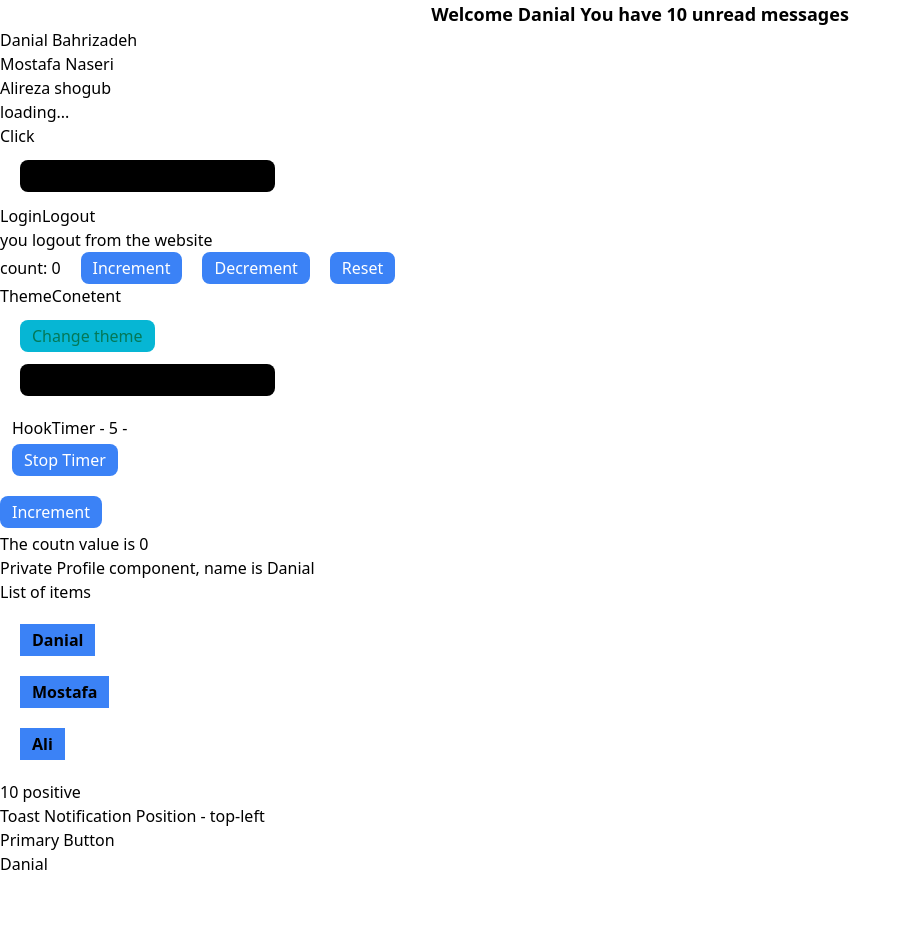
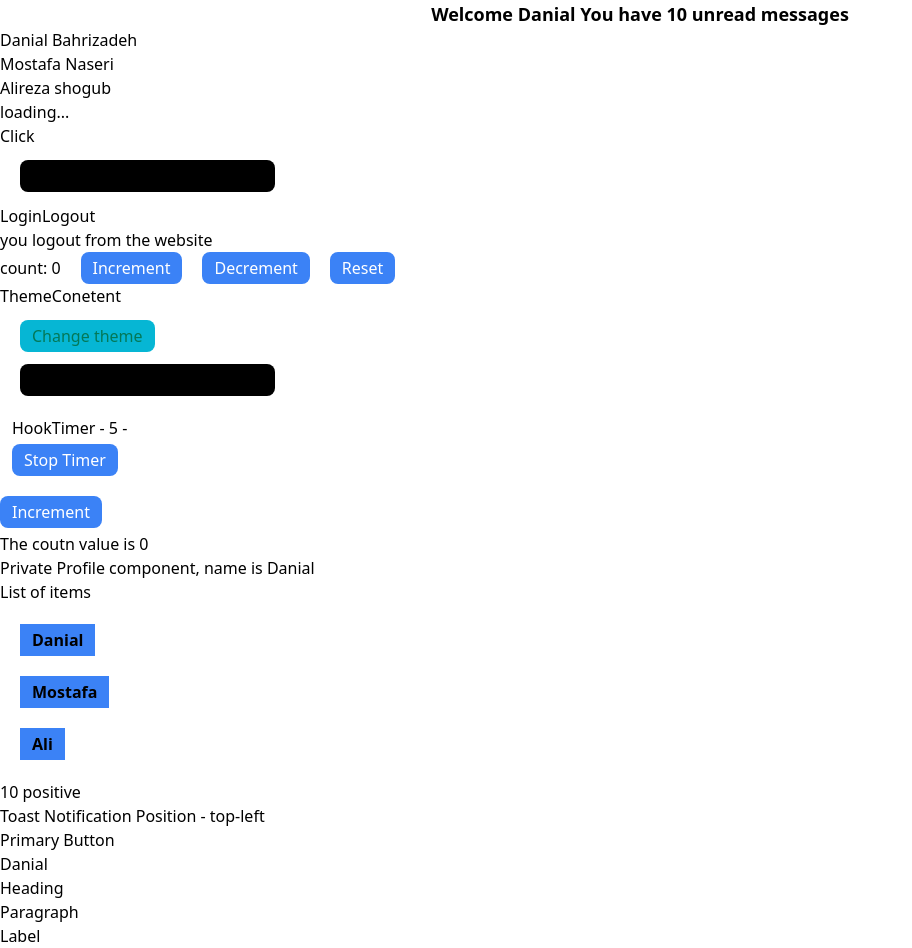
Before and after one commit to DanialBahrizadeh/react-typescript-2, a React (Create React App) app: page / in a window 1280 px wide. Shown: the whole page, without its empty margins (0-912 px from the left). Before the commit the page ends 876 px from the top, so only its background shows below. Built offline with nearby package versions, Linux system fonts and the light colour scheme.

Commit message:
and this is how to use polymorphic

```diff
--- a/src/App.tsx
+++ b/src/App.tsx
@@ -21,6 +21,7 @@ import Toast from "./components/templateliterals/Toast";
 import CustomButton from "./components/html/Button";
 import CustomInput from "./components/html/Input";
 import CustomComponent from "./components/html/CustomComponent";
+import Text from "./components/polymorphic/Text";
 const App: React.FunctionComponent = () => {
   const personNames: PersonNameModel[] = [
     {
@@ -96,6 +97,15 @@ const App: React.FunctionComponent = () => {
       </CustomButton>
       <CustomInput type="text" />
       <CustomComponent name="Danial" isLogged />
+      <Text as="h1" size="lg">
+        Heading
+      </Text>
+      <Text as="p" size="md">
+        Paragraph
+      </Text>
+      <Text as="label" htmlFor="someId" size="sm">
+        Label
+      </Text>
     </div>
   );
 };
--- /dev/null
+++ b/src/components/polymorphic/Text.tsx
@@ -0,0 +1,33 @@
+import React, { FunctionComponent } from "react";
+
+interface TextOwnProps<E extends React.ElementType> {
+  size?: "sm" | "md" | "lg";
+  color?: "primary" | "secondary";
+  children: React.ReactNode;
+  as?: E;
+}
+
+type TextProps<E extends React.ElementType> = TextOwnProps<E> &
+  Omit<React.ComponentProps<E>, keyof TextOwnProps<E>>;
+
+/**
+ * the Omit<T,K> will get only the  K from T tha twhat i get you must be srech more for that
+ */
+
+const Text = <E extends React.ElementType = "div">({
+  size,
+  color,
+  children,
+  as,
+  ...props
+}: TextProps<E>) => {
+  const Component = as || "div";
+
+  return (
+    <Component className={`class-with-${size}-${color}`} {...props}>
+      {children}
+    </Component>
+  );
+};
+
+export default Text;
```
